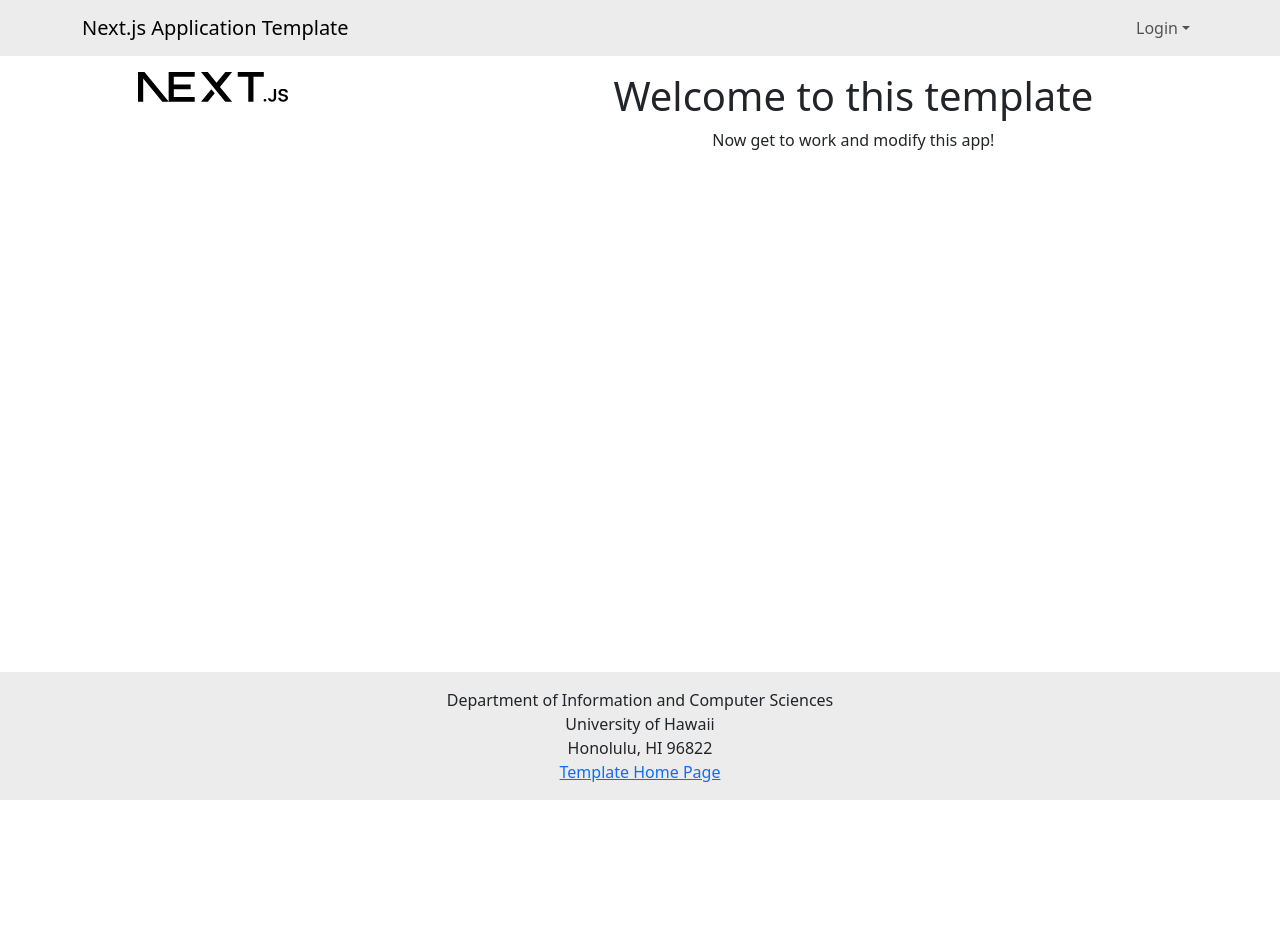
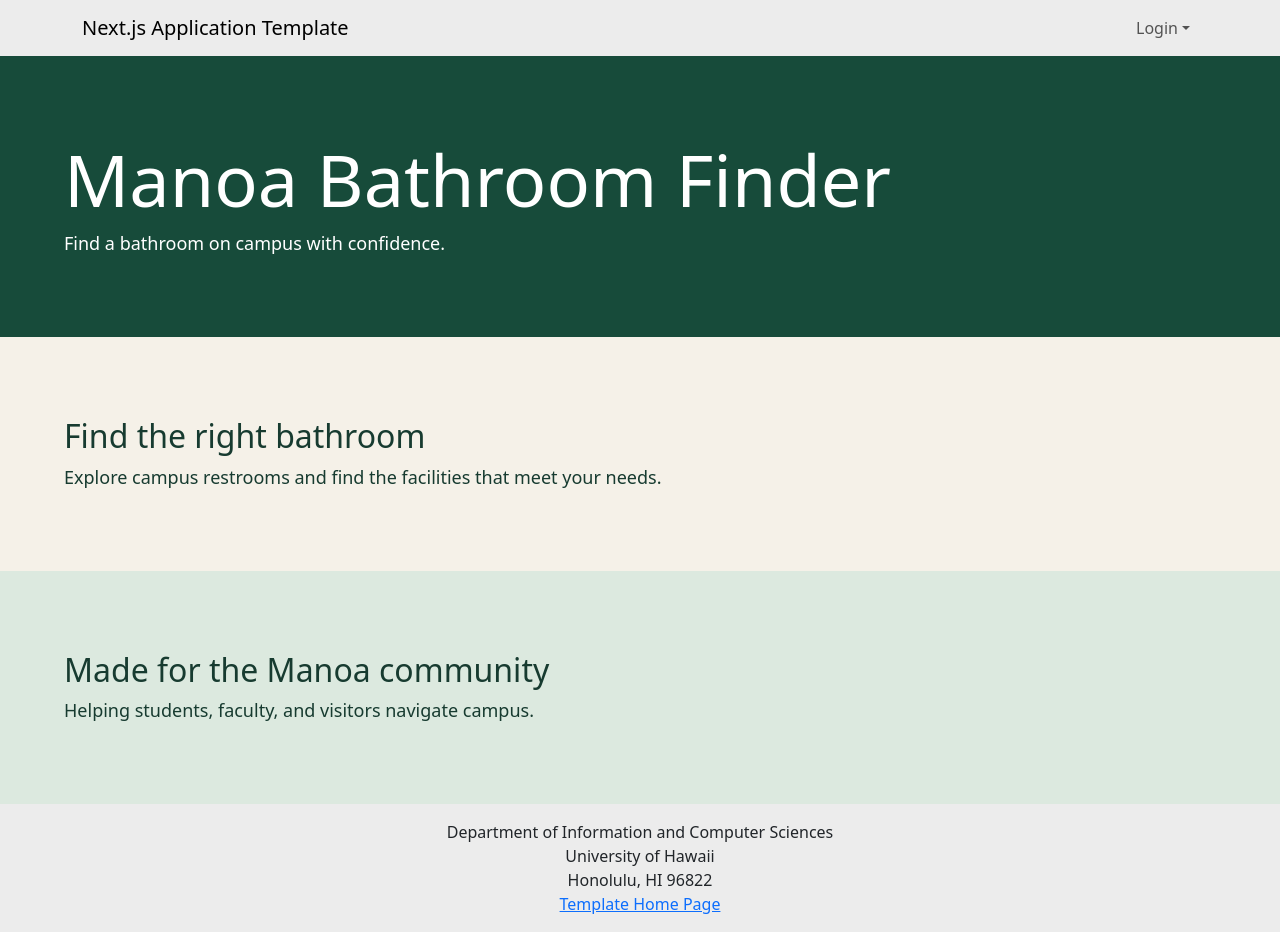
Before and after one commit to manoa-bathroom-finder/manoa-bathroom-finder, a Next.js app: page / in a window 1280 px wide. Before the commit the page ends 800 px from the top, so only its background shows below. Built offline with nearby package versions, Linux system fonts and the light colour scheme; no server answers.

Commit message:
Added Color Blocked layout

```diff
--- a/src/app/page.module.css
+++ b/src/app/page.module.css
@@ -1,141 +1,43 @@
-.page {
-  --background: #fafafa;
-  --foreground: #fff;
-
-  --text-primary: #000;
-  --text-secondary: #666;
-
-  --button-primary-hover: #383838;
-  --button-secondary-hover: #f2f2f2;
-  --button-secondary-border: #ebebeb;
-
-  display: flex;
-  min-height: 100vh;
-  align-items: center;
-  justify-content: center;
-  font-family: var(--font-geist-sans);
-  background-color: var(--background);
+.hero,
+.overview,
+.community {
+  padding: 5rem 1.5rem;
 }
 
-.main {
-  display: flex;
-  min-height: 100vh;
-  width: 100%;
-  max-width: 800px;
-  flex-direction: column;
-  align-items: flex-start;
-  justify-content: space-between;
-  background-color: var(--foreground);
-  padding: 120px 60px;
+.hero {
+  background: #174b3a;
+  color: #fff;
 }
 
-.intro {
-  display: flex;
-  flex-direction: column;
-  align-items: flex-start;
-  text-align: left;
-  gap: 24px;
+.overview {
+  background: #f5f1e8;
+  color: #173b30;
 }
 
-.intro h1 {
-  max-width: 320px;
-  font-size: 40px;
-  font-weight: 600;
-  line-height: 48px;
-  letter-spacing: -2.4px;
-  text-wrap: balance;
-  color: var(--text-primary);
+.community {
+  background: #dce9df;
+  color: #173b30;
 }
 
-.intro p {
-  max-width: 440px;
-  font-size: 18px;
-  line-height: 32px;
-  text-wrap: balance;
-  color: var(--text-secondary);
+.content {
+  max-width: 72rem;
+  margin: 0 auto;
 }
 
-.intro a {
-  font-weight: 500;
-  color: var(--text-primary);
+.hero h1 {
+  font-size: clamp(2.5rem, 6vw, 4.5rem);
 }
 
-.ctas {
-  display: flex;
-  flex-direction: row;
-  width: 100%;
-  max-width: 440px;
-  gap: 16px;
-  font-size: 14px;
-}
-
-.ctas a {
-  display: flex;
-  justify-content: center;
-  align-items: center;
-  height: 40px;
-  padding: 0 16px;
-  border-radius: 128px;
-  border: 1px solid transparent;
-  transition: 0.2s;
-  cursor: pointer;
-  width: fit-content;
-  font-weight: 500;
-}
-
-a.primary {
-  background: var(--text-primary);
-  color: var(--background);
-  gap: 8px;
-}
-
-a.secondary {
-  border-color: var(--button-secondary-border);
-}
-
-/* Enable hover only on non-touch devices */
-@media (hover: hover) and (pointer: fine) {
-  a.primary:hover {
-    background: var(--button-primary-hover);
-    border-color: transparent;
-  }
-
-  a.secondary:hover {
-    background: var(--button-secondary-hover);
-    border-color: transparent;
-  }
+.content p {
+  max-width: 38rem;
+  font-size: 1.125rem;
+  margin-bottom: 0;
 }
 
 @media (max-width: 600px) {
-  .main {
-    padding: 48px 24px;
-  }
-
-  .intro {
-    gap: 16px;
-  }
-
-  .intro h1 {
-    font-size: 32px;
-    line-height: 40px;
-    letter-spacing: -1.92px;
+  .hero,
+  .overview,
+  .community {
+    padding: 3rem 1.25rem;
   }
 }
-
-@media (prefers-color-scheme: dark) {
-  .logo {
-    filter: invert();
-  }
-
-  .page {
-    --background: #000;
-    --foreground: #000;
-
-    --text-primary: #ededed;
-    --text-secondary: #999;
-
-    --button-primary-hover: #ccc;
-    --button-secondary-hover: #1a1a1a;
-    --button-secondary-border: #1a1a1a;
-  }
-}
--- a/src/app/page.tsx
+++ b/src/app/page.tsx
@@ -1,20 +1,27 @@
-import { Col, Container, Image, Row } from 'react-bootstrap';
+import styles from './page.module.css';
 
-/** The Home page. */
 const Home = () => (
-  <main>
-    <Container id="landing-page" fluid className="py-3">
-      <Row className="align-middle text-center">
-        <Col xs={4}>
-          <Image src="next.svg" width="150px" alt="" />
-        </Col>
+  <main id="landing-page">
+    <section className={styles.hero}>
+      <div className={styles.content}>
+        <h1>Manoa Bathroom Finder</h1>
+        <p>Find a bathroom on campus with confidence.</p>
+      </div>
+    </section>
 
-        <Col xs={8} className="d-flex flex-column justify-content-center">
-          <h1>Welcome to this template</h1>
-          <p>Now get to work and modify this app!</p>
-        </Col>
-      </Row>
-    </Container>
+    <section className={styles.overview}>
+      <div className={styles.content}>
+        <h2>Find the right bathroom</h2>
+        <p>Explore campus restrooms and find the facilities that meet your needs.</p>
+      </div>
+    </section>
+
+    <section className={styles.community}>
+      <div className={styles.content}>
+        <h2>Made for the Manoa community</h2>
+        <p>Helping students, faculty, and visitors navigate campus.</p>
+      </div>
+    </section>
   </main>
 );
 
```
